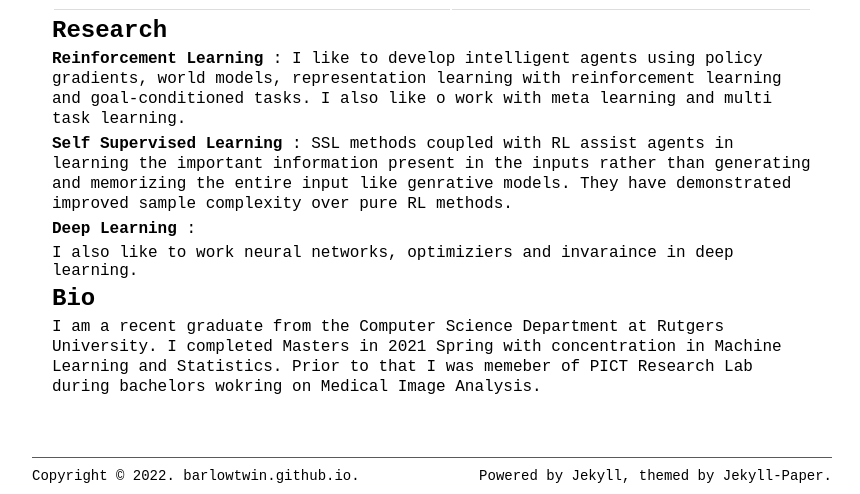
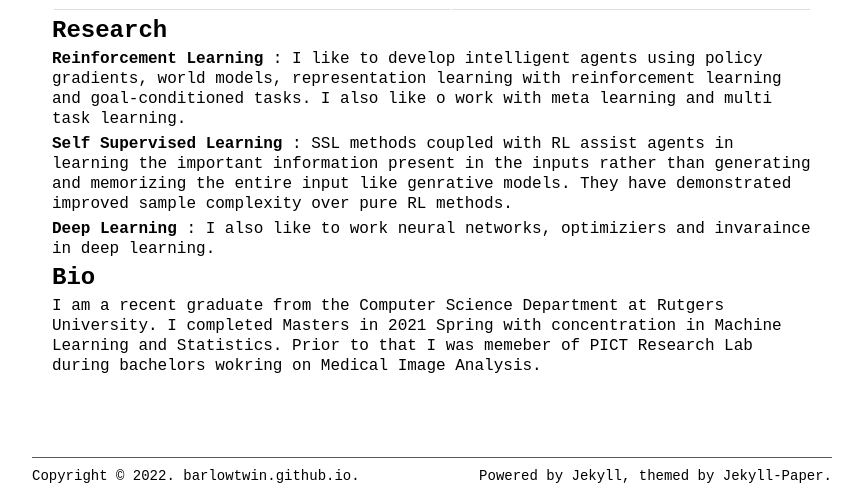
Before and after one commit to barlowtwin/sarang7m.github.io, a Jekyll site: the page built from pages/about.md, in a window 1280 px wide, cut to the strip 406-900 px from the top of the page. Shown: the whole strip, without its empty margins (208-1068 px from the left). Built offline with Jekyll 4.4.1, drawn with Linux system fonts in a browser that asks for light colours.

```diff
--- a/pages/about.md
+++ b/pages/about.md
@@ -30,7 +30,7 @@ Computer Science Department
 
 <p> <b>Self Supervised Learning</b> : SSL methods coupled with RL assist agents in learning the important information present in the inputs rather than generating and memorizing the entire input like genrative models. They have demonstrated improved sample complexity over pure RL methods.<p>
 
-<p> <b>Deep Learning</b> : </p> I also like to work neural networks, optimiziers and invaraince in deep learning.
+<p> <b>Deep Learning</b> : I also like to work neural networks, optimiziers and invaraince in deep learning. </p>
 
 
  <h1> Bio </h1>
```
